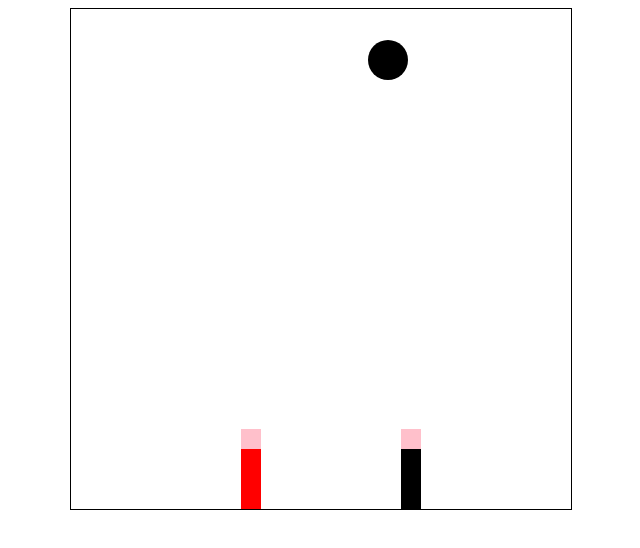
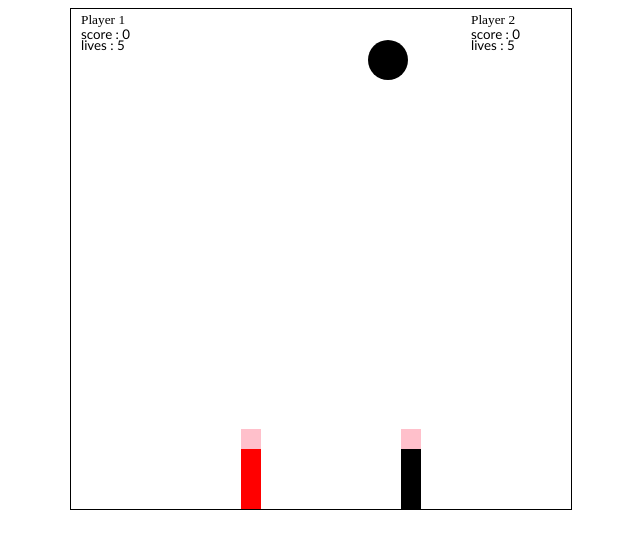
Before and after one commit to ThomasGauthierr/JSProject, a plain HTML site: page index.html in a window 1280 px wide. Shown: the whole page, without its empty margins (319-959 px from the left). Drawn offline with Linux system fonts and the light colour scheme.

Commit message:
Lives & score display func

```diff
--- a/index.html
+++ b/index.html
@@ -14,6 +14,7 @@
 
 <script src="js/bubble.js"></script>
 <script src="js/hook.js"></script>
+<script src="js/texts.js"></script>
 <script src="js/player.js"></script>
 <script src="js/listeners.js"></script>
 <script src="js/collisions.js"></script>
--- a/js/collisions.js
+++ b/js/collisions.js
@@ -36,6 +36,7 @@ function harponBubbleCollisionTest(){
                     if ( (bubble.y + bubble.r) >= (canvas.height - hook.size)){
                         bubble.life -= hook.damage;
                         hook.remove();
+                        player.score += 100 + 50 * (currentLevel - 1);
                     }
                 }
             });
--- a/js/game.js
+++ b/js/game.js
@@ -7,6 +7,8 @@ let pixelPos = true;
 let canvas, canvasBottom;
 let players = [];
 let bubbles = [];
+
+let currentLevel = 1;
 
 function init() {
     canvas = document.querySelector("#myCanvas");
@@ -81,6 +83,9 @@ function drawAndMoveObjects() {
         player.draw(ctx);
         player.move();
     });
+
+    drawInGameTexts(ctx, 0);
+    drawInGameTexts(ctx, 1);
 }
 
 function checkCollisions(){
--- a/js/player.js
+++ b/js/player.js
@@ -12,6 +12,8 @@ class Player {
         this.speed = 0;
         this.hookNumber = hookNumber || 1;
         this.hooks = [];
+        this.lives = 5;
+        this.score = 0;
         this.totalHeight = this.bodyLength + this.headLength;
 
         for(let i = 0; i < hookNumber; i++) {
--- /dev/null
+++ b/js/texts.js
@@ -0,0 +1,53 @@
+function drawInGameTexts(ctx, playerIndex) {
+    drawName(ctx, playerIndex);
+    drawScore(ctx, playerIndex);
+    drawLives(ctx, playerIndex);
+}
+
+function drawName(ctx, playerIndex) {
+    ctx.save();
+    ctx.font = "10pt Calibri bold";
+
+    let posX, posY = 15;
+
+    if (playerIndex == 0) {
+        posX = 10;
+    } else {
+        posX = 400;
+    }
+
+    ctx.fillText("Player " + (playerIndex + 1), posX, posY);
+    ctx.restore();
+}
+
+function drawScore(ctx, playerIndex) {
+    ctx.save();
+    ctx.font = "10pt Calibri";
+
+    let posX, posY = 30;
+
+    if (playerIndex == 0) {
+        posX = 10;
+    } else {
+        posX = 400;
+    }
+
+    ctx.fillText("score : " + players[playerIndex].score, posX, posY);
+    ctx.restore();
+}
+
+function drawLives(ctx, playerIndex) {
+    ctx.save();
+    ctx.font = "10pt Calibri";
+
+    let posX, posY = 41;
+
+    if (playerIndex == 0) {
+        posX = 10;
+    } else {
+        posX = 400;
+    }
+
+    ctx.fillText("lives : " + players[playerIndex].lives, posX, posY);
+    ctx.restore();
+}
```
